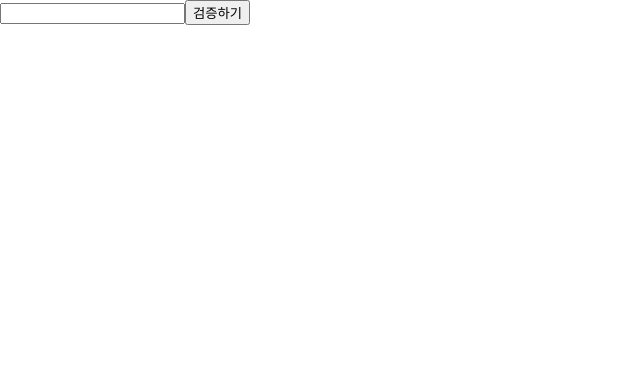
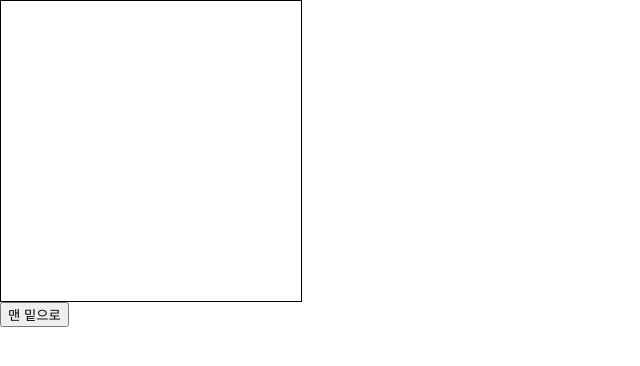
Before and after one commit to Young970303/my-study, a React (Create React App) app: page / in a window 1280 px wide. Shown: the top 366 px of the page, without its empty margins (0-640 px from the left). Built offline with nearby package versions, Linux system fonts and the light colour scheme.

Commit message:
ref.Dom이름달기

```diff
--- a/src/App.js
+++ b/src/App.js
@@ -1,9 +1,16 @@
 import { Component } from "react";
-import ValidationSample from "./ValidationSample";
+import ScrollBox from "./ScrollBox";
 
 class App extends Component {
   render() {
-    return <ValidationSample />;
+    return (
+      <div>
+        <ScrollBox ref={(ref) => (this.ScrollBox = ref)} />
+        <button onClick={() => this.ScrollBox.scrollToBottom()}>
+          맨 밑으로
+        </button>
+      </div>
+    );
   }
 }
 
--- /dev/null
+++ b/src/ScrollBox.js
@@ -0,0 +1,35 @@
+import { Component } from "react";
+
+class ScrollBox extends Component {
+  scrollToBottom = () => {
+    const { scrollHeight, clientHeight } = this.box;
+    this.box.scrollTop = scrollHeight - clientHeight;
+  };
+
+  render() {
+    const style = {
+      border: "1px solid black",
+      height: "300px",
+      width: "300px",
+      overflow: "auto",
+      position: "relative",
+    };
+    const innerStyle = {
+      width: "100%",
+      height: "650px",
+      background: "liner-gradient(white, black)",
+    };
+    return (
+      <div
+        style={style}
+        ref={(ref) => {
+          this.box = ref;
+        }}
+      >
+        <div style={innerStyle} />
+      </div>
+    );
+  }
+}
+
+export default ScrollBox;
--- a/src/ValidationSample.js
+++ b/src/ValidationSample.js
@@ -18,12 +18,14 @@ class ValidationSample extends Component {
       clicked: true,
       validated: this.state.password === "0000",
     });
+    this.input.focus();
   };
 
   render() {
     return (
       <div>
         <input
+          ref={(ref) => (this.input = ref)}
           type="password"
           value={this.state.password}
           onChange={this.handleChange}
```
